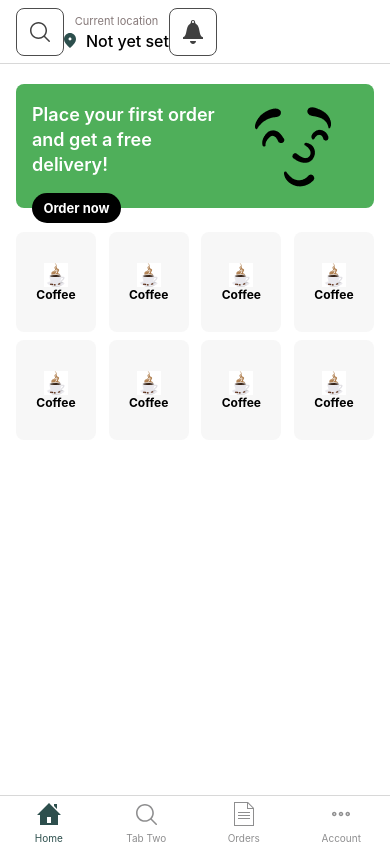
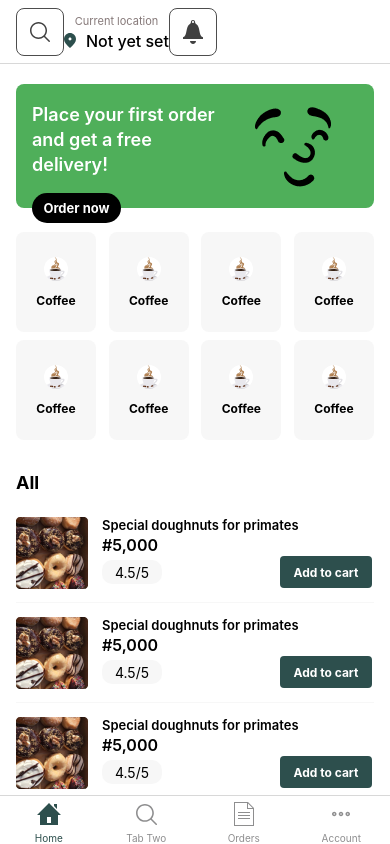
Before and after one commit to Criotech/Resturant-app, a React Native app: screen /Home in a window 390 px wide. Built offline with nearby package versions, Linux system fonts and the light colour scheme; what expo-linking would draw is missing.

Commit message:
Product category

```diff
--- a/components/CategoryItem/index.tsx
+++ b/components/CategoryItem/index.tsx
@@ -14,7 +14,7 @@ const CategoryItem:FC<Iprops> = ({ name, url }) => {
             <View style={styles.imageContainer}>
                 <Image source={Coffee} />
             </View>
-            <Text style={styles.text} lightColor="2D4F4D" darkColor='#fff'>Coffee</Text>
+            <Text style={styles.text}>Coffee</Text>
         </View>
     )
 }
@@ -35,9 +35,11 @@ const styles = StyleSheet.create({
         height: 24,
         justifyContent: 'center',
         alignItems: 'center',
+        borderRadius: 12
     },
     text: {
         fontSize: 12,
-        fontWeight: "700"
+        fontWeight: "700",
+        marginTop: 12
     }
 })
--- /dev/null
+++ b/components/ProductItem.tsx/index.tsx
@@ -0,0 +1,80 @@
+import React, { FC } from "react";
+import { StyleSheet, Image, TouchableOpacity } from "react-native";
+import { View, Text } from "../Themed";
+import Dougnout from "../../assets/images/dougnout.png";
+
+const ProductItem: FC<{}> = () => {
+    return (
+        <View style={styles.container}>
+            <View style={styles.imageContainer}>
+                <Image source={Dougnout} />
+            </View>
+            <View style={styles.content}>
+                <Text style={styles.contentText1}>Special doughnuts for primates </Text>
+                <Text style={styles.contentText2}>#5,000</Text>
+                <View style={{ flexDirection: 'row', justifyContent: 'space-between', alignItems: "center" }}>
+                    <View style={styles.ratingContainer} lightColor="#F7F7F7">
+                        <Text>4.5/5</Text>
+                    </View>
+
+                    <TouchableOpacity style={styles.addBtn}>
+                        <Text lightColor="#fff" darkColor="#fff" style={styles.addBtnText}>Add to cart</Text>
+                    </TouchableOpacity>
+                </View>
+            </View>
+        </View>
+    )
+}
+
+export default ProductItem;
+
+const styles = StyleSheet.create({
+    container: {
+        flexDirection: 'row',
+        alignItems: "center",
+        minHeight: 80,
+        height: 100,
+        justifyContent: 'center',
+        borderBottomColor: "#F7F7F7",
+        borderBottomWidth: 1
+    },
+    imageContainer: {
+        height: 72,
+        width: 72,
+        borderRadius: 4,
+        marginRight: 12
+    },
+    content: {
+        justifyContent: 'space-between',
+        height: 75,
+        padding: 2,
+        flex: 1
+    },
+    contentText1: {
+        fontWeight: '600',
+        fontSize: 13,
+    },
+    contentText2: {
+        fontWeight: '600',
+        fontSize: 16,
+    },
+    ratingContainer: {
+        width: 60,
+        height: 24,
+        alignItems: 'center',
+        justifyContent: 'center',
+        borderRadius: 10
+    },
+    addBtn: {
+        width: 92,
+        height: 32,
+        borderRadius: 4,
+        backgroundColor: "#2D4F4D",
+        justifyContent: 'center',
+        alignItems: 'center'
+    },
+    addBtnText: {
+        fontWeight: "700",
+        fontSize: 12
+    }
+})
--- /dev/null
+++ b/screens/Home/Products.tsx
@@ -0,0 +1,29 @@
+import React, { FC } from 'react';
+import { StyleSheet, Image } from 'react-native';
+import { View } from "../../components/Themed";
+import ProductItem from '../../components/ProductItem.tsx';
+
+interface Iprops {
+}
+
+const Products: FC<Iprops> = ({ }) => {
+    return (
+        <View style={styles.container}>
+            {
+                [1,2, 3].map((item, i) => {
+                    return (
+                        <ProductItem key={i} />
+                    )
+                })
+            }
+        </View>
+    )
+}
+
+export default Products;
+
+const styles = StyleSheet.create({
+    container: {
+
+    },
+})
--- a/screens/Home/index.tsx
+++ b/screens/Home/index.tsx
@@ -3,6 +3,7 @@ import { Text, View } from '../../components/Themed';
 import { RootTabScreenProps } from '../../types';
 import Face from "../../assets/images/face.png";
 import Categories from './Categories';
+import Products from './Products';
 
 const categories = [
   {name: "aal", url: "jsjjs"},
@@ -35,7 +36,11 @@ export default function Home({ navigation }: RootTabScreenProps<'Home'>) {
         <Categories categories={categories} />
       </View>
 
+      <View style={{marginTop: 24}}>
+        <Text style={styles.all}>All</Text>
 
+        <Products />
+      </View>
     </View>
   );
 }
@@ -86,4 +91,9 @@ const styles = StyleSheet.create({
     fontWeight: "700",
     color: "#ffffff"
   },
+  all: {
+    fontWeight: "700",
+    fontSize: 18,
+    marginBottom: 10
+  }
 });
```
Also changed, not shown: assets/images/dougnout.png (added), dougnout.png (added).
